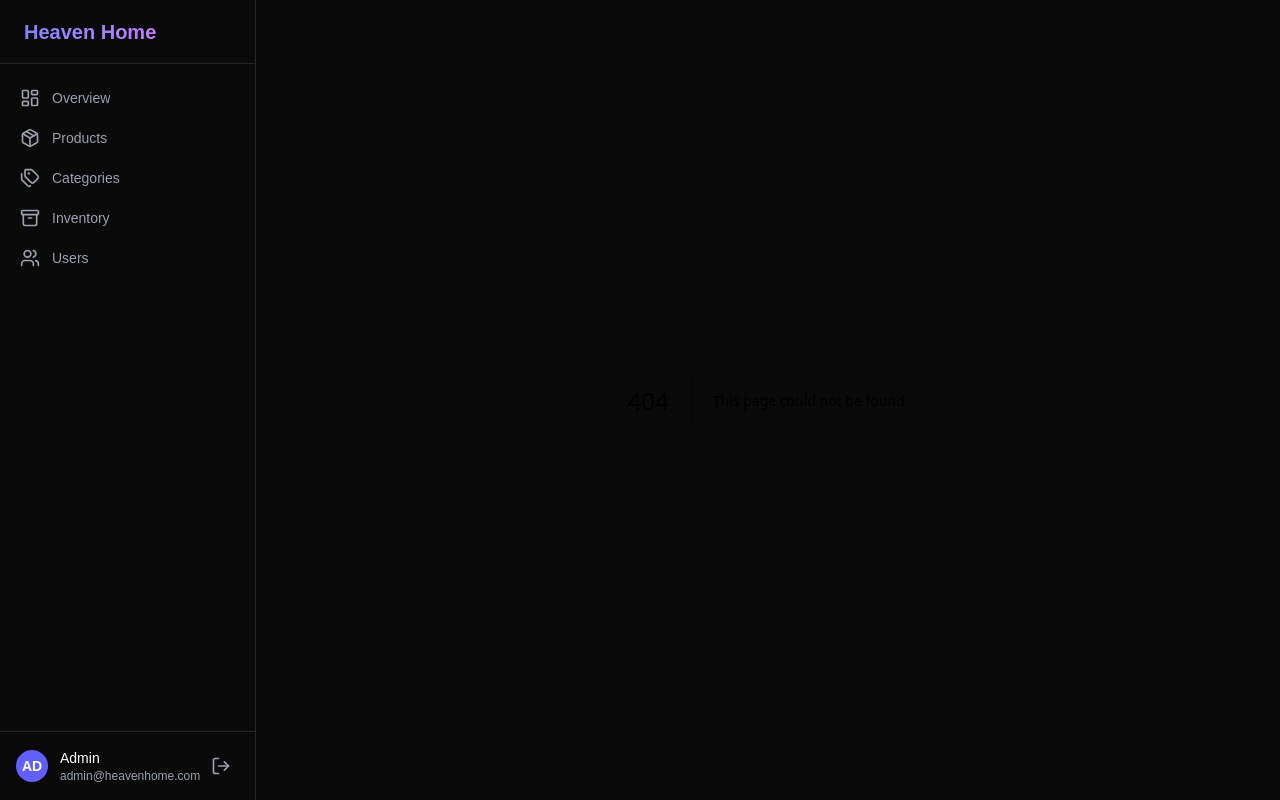
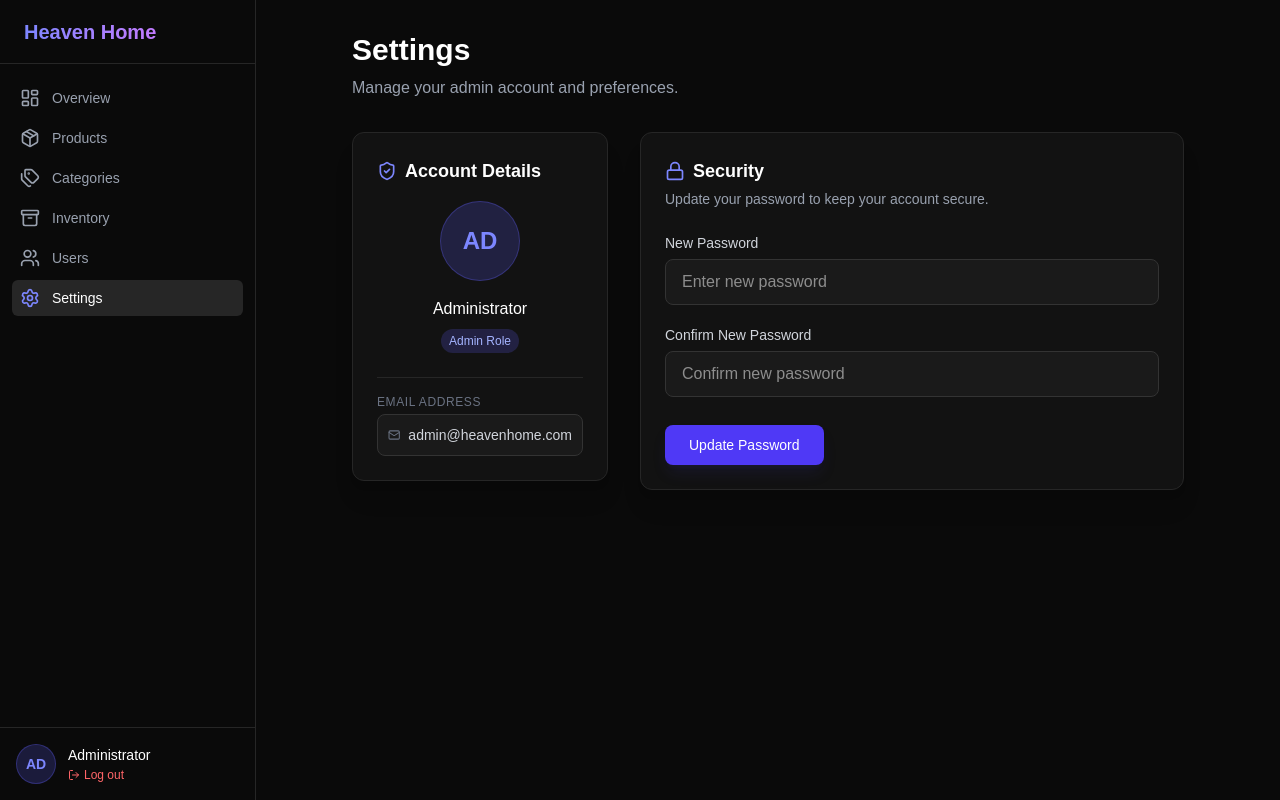
Before and after one commit to JinUstad/admin-pannel-heavenhome, a Next.js app: page /settings in a window 1280 px wide. Before the commit this address had no page. Built offline with nearby package versions, Linux system fonts and the light colour scheme; no server answers.

Commit message:
feat: add settings page with password change, professional logout button, and clean up sidebar

```diff
--- /dev/null
+++ b/src/app/settings/page.tsx
@@ -0,0 +1,134 @@
+"use client";
+
+import { useState } from "react";
+import { supabase } from "@/lib/supabase";
+import { Lock, Mail, ShieldCheck, AlertCircle } from "lucide-react";
+
+export default function SettingsPage() {
+  const [newPassword, setNewPassword] = useState("");
+  const [confirmPassword, setConfirmPassword] = useState("");
+  const [loading, setLoading] = useState(false);
+  const [message, setMessage] = useState({ type: "", text: "" });
+
+  const handleUpdatePassword = async (e: React.FormEvent) => {
+    e.preventDefault();
+    if (newPassword !== confirmPassword) {
+      setMessage({ type: "error", text: "Passwords do not match." });
+      return;
+    }
+
+    if (newPassword.length < 6) {
+      setMessage({ type: "error", text: "Password must be at least 6 characters." });
+      return;
+    }
+
+    setLoading(true);
+    setMessage({ type: "", text: "" });
+
+    // Assuming the user is logged in via Supabase Auth
+    const { error } = await supabase.auth.updateUser({ password: newPassword });
+
+    if (error) {
+      setMessage({ type: "error", text: error.message });
+    } else {
+      setMessage({ type: "success", text: "Password updated successfully!" });
+      setNewPassword("");
+      setConfirmPassword("");
+    }
+    setLoading(false);
+  };
+
+  return (
+    <div className="p-8 max-w-4xl mx-auto w-full">
+      <div className="mb-8">
+        <h1 className="text-3xl font-bold text-white mb-2">Settings</h1>
+        <p className="text-gray-400">Manage your admin account and preferences.</p>
+      </div>
+
+      <div className="grid grid-cols-1 md:grid-cols-3 gap-8">
+        {/* Profile Card */}
+        <div className="md:col-span-1 space-y-6">
+          <div className="bg-[#121212] border border-[#262626] rounded-xl p-6 shadow-xl">
+            <h3 className="text-lg font-semibold text-white mb-4 flex items-center gap-2">
+              <ShieldCheck className="h-5 w-5 text-indigo-400" />
+              Account Details
+            </h3>
+            <div className="flex flex-col items-center mb-6">
+              <div className="h-20 w-20 rounded-full bg-indigo-500/20 border border-indigo-500/30 flex items-center justify-center text-2xl font-bold text-indigo-400 mb-4">
+                AD
+              </div>
+              <h4 className="text-white font-medium">Administrator</h4>
+              <span className="bg-indigo-500/20 text-indigo-300 text-xs px-2 py-1 rounded-full mt-2">Admin Role</span>
+            </div>
+
+            <div className="space-y-4 border-t border-[#262626] pt-4">
+              <div>
+                <p className="text-xs text-gray-500 font-medium uppercase tracking-wider mb-1">Email Address</p>
+                <div className="flex items-center text-sm text-gray-300 bg-[#1a1a1a] p-2.5 rounded-lg border border-[#333]">
+                  <Mail className="h-4 w-4 mr-2 text-gray-500" />
+                  admin@heavenhome.com
+                </div>
+              </div>
+            </div>
+          </div>
+        </div>
+
+        {/* Security / Password Card */}
+        <div className="md:col-span-2">
+          <div className="bg-[#121212] border border-[#262626] rounded-xl p-6 shadow-xl">
+            <h3 className="text-lg font-semibold text-white mb-1 flex items-center gap-2">
+              <Lock className="h-5 w-5 text-indigo-400" />
+              Security
+            </h3>
+            <p className="text-sm text-gray-400 mb-6">Update your password to keep your account secure.</p>
+
+            <form onSubmit={handleUpdatePassword} className="space-y-5">
+              {message.text && (
+                <div className={`p-4 rounded-lg flex items-start gap-3 border ${
+                  message.type === 'error' ? 'bg-red-500/10 border-red-500/20 text-red-400' : 'bg-green-500/10 border-green-500/20 text-green-400'
+                }`}>
+                  <AlertCircle className="h-5 w-5 flex-shrink-0 mt-0.5" />
+                  <p className="text-sm">{message.text}</p>
+                </div>
+              )}
+
+              <div>
+                <label className="block text-sm font-medium text-gray-300 mb-1.5">New Password</label>
+                <input
+                  type="password"
+                  value={newPassword}
+                  onChange={(e) => setNewPassword(e.target.value)}
+                  placeholder="Enter new password"
+                  className="w-full bg-[#1a1a1a] border border-[#333] rounded-lg px-4 py-2.5 text-white focus:outline-none focus:border-indigo-500 transition-colors"
+                  required
+                />
+              </div>
+
+              <div>
+                <label className="block text-sm font-medium text-gray-300 mb-1.5">Confirm New Password</label>
+                <input
+                  type="password"
+                  value={confirmPassword}
+                  onChange={(e) => setConfirmPassword(e.target.value)}
+                  placeholder="Confirm new password"
+                  className="w-full bg-[#1a1a1a] border border-[#333] rounded-lg px-4 py-2.5 text-white focus:outline-none focus:border-indigo-500 transition-colors"
+                  required
+                />
+              </div>
+
+              <div className="pt-2">
+                <button
+                  type="submit"
+                  disabled={loading}
+                  className="bg-indigo-600 hover:bg-indigo-700 disabled:opacity-50 disabled:cursor-not-allowed text-white text-sm font-medium py-2.5 px-6 rounded-lg transition-colors shadow-lg shadow-indigo-900/20"
+                >
+                  {loading ? 'Updating...' : 'Update Password'}
+                </button>
+              </div>
+            </form>
+          </div>
+        </div>
+      </div>
+    </div>
+  );
+}
--- a/src/components/Sidebar.tsx
+++ b/src/components/Sidebar.tsx
@@ -8,7 +8,8 @@ import {
   Tags,
   Users,
   Archive,
-  LogOut
+  LogOut,
+  Settings
 } from "lucide-react";
 import clsx from "clsx";
 
@@ -18,6 +19,7 @@ const navigation = [
   { name: "Categories", href: "/categories", icon: Tags },
   { name: "Inventory", href: "/inventory", icon: Archive },
   { name: "Users", href: "/users", icon: Users },
+  { name: "Settings", href: "/settings", icon: Settings },
 ];
 
 export function Sidebar() {
@@ -70,23 +72,21 @@ export function Sidebar() {
         })}
       </nav>
       <div className="p-4 border-t border-[#262626]">
-        <div className="flex items-center justify-between">
         <div className="flex items-center gap-3">
-            <div className="h-8 w-8 rounded-full bg-indigo-500 flex items-center justify-center text-sm font-bold text-white">
+          <div className="h-10 w-10 rounded-full bg-indigo-500/20 border border-indigo-500/30 flex items-center justify-center text-sm font-bold text-indigo-400">
             AD
           </div>
           <div>
-              <p className="text-sm font-medium text-white">Admin</p>
-              <p className="text-xs text-gray-400">admin@heavenhome.com</p>
-            </div>
-          </div>
+            <p className="text-sm font-medium text-white">Administrator</p>
             <button
               onClick={handleLogout}
-            className="p-2 text-gray-400 hover:text-red-400 hover:bg-[#1a1a1a] rounded-md transition-colors"
-            title="Log out"
+              className="text-xs text-red-400 hover:text-red-300 flex items-center gap-1 mt-0.5 transition-colors"
+              title="Log out securely"
             >
-            <LogOut className="h-5 w-5" />
+              <LogOut className="h-3 w-3" />
+              Log out
             </button>
+          </div>
         </div>
       </div>
     </div>
```
Lines whose indentation alone changed are shown as unchanged.
